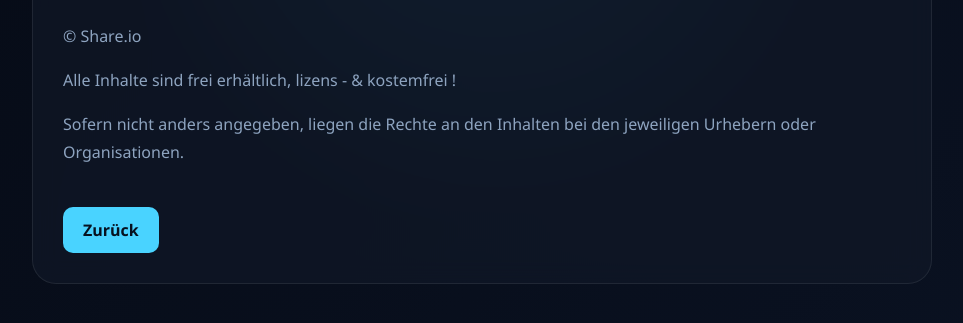
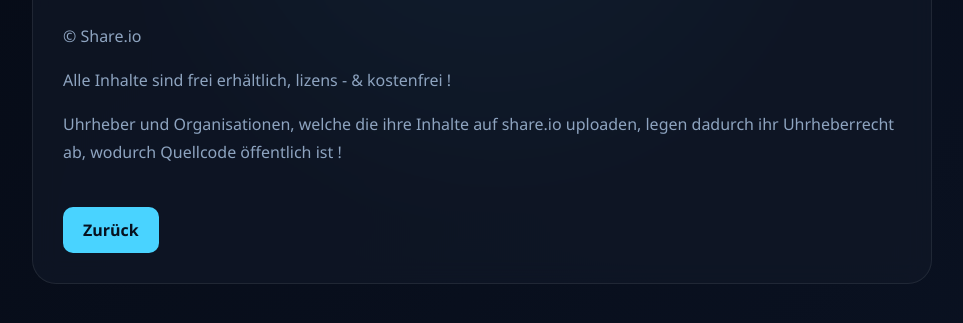
Before and after one commit to share-io/index, a plain HTML site: page copyright.html in a window 1280 px wide. Shown: the part 157-480 px from the top of the page, without its empty margins (158-1121 px from the left). Drawn offline with Linux system fonts and the light colour scheme.

Commit message:
Update copyright.html

```diff
--- a/copyright.html
+++ b/copyright.html
@@ -123,13 +123,13 @@ p{
 
 <p>
 
-Alle Inhalte sind frei erhältlich, lizens - & kostemfrei !
+Alle Inhalte sind frei erhältlich, lizens - & kostenfrei !
 
 </p>
 
 <p>
 
-Sofern nicht anders angegeben, liegen die Rechte an den Inhalten bei den jeweiligen Urhebern oder Organisationen.
+Uhrheber und Organisationen, welche die ihre Inhalte auf share.io uploaden, legen dadurch ihr Uhrheberrecht ab, wodurch Quellcode öffentlich ist !
 
 </p>
 
```
